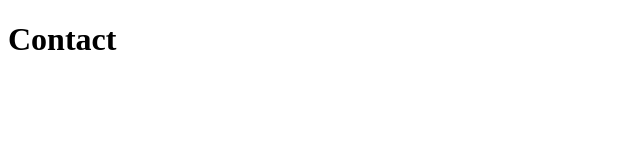
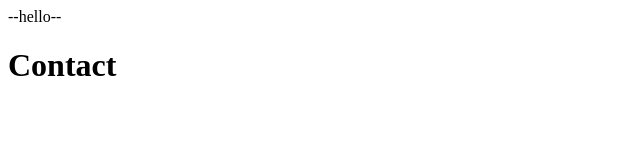
Before and after one commit to davebalmer/sniplicity, a website: page in/contact.html in a window 1280 px wide. Shown: the whole page, without its empty margins (0-640 px from the left). Drawn offline with Linux system fonts and the light colour scheme.

Commit message:
Compile example

```diff
--- a/in/contact.html
+++ b/in/contact.html
@@ -1,14 +1,14 @@
 <!DOCTYPE html>
 <html>
 <head>
-	<!-- define title SnipMake Example -->
-	<!-- define theme-color #2F81B7 -->
-
 <!-- define contact-page -->
 <!-- define seo -- Contact Page -->
 <!-- insert meta -->
+<!-- insert global -->
 </head>
 <body>
+
+--hello--
 
 <!-- define name Bob Smith -->
 <!-- define phone 2125551234 -->
```
Also changed, not shown: in/global.html (+3 -0 lines), in/index.html (+4 -1 lines), out/contact.html, out/index.html.
